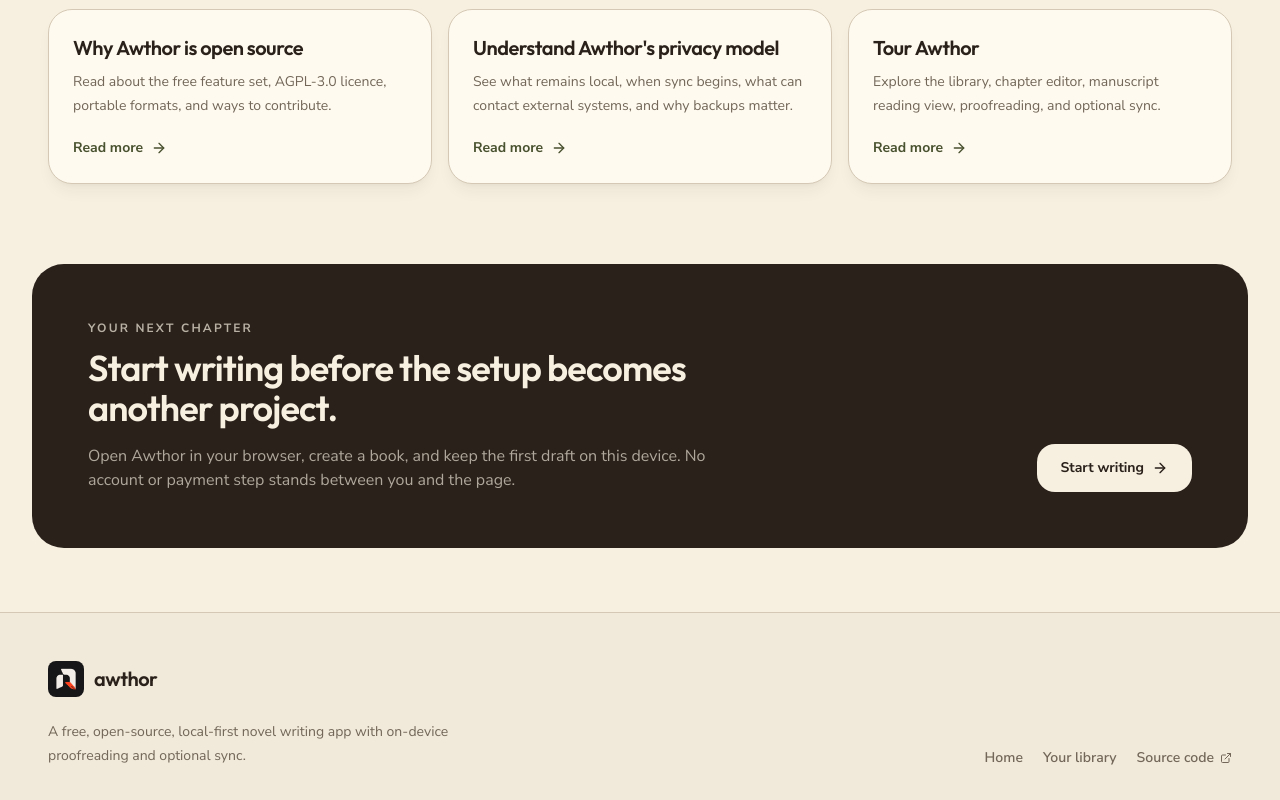
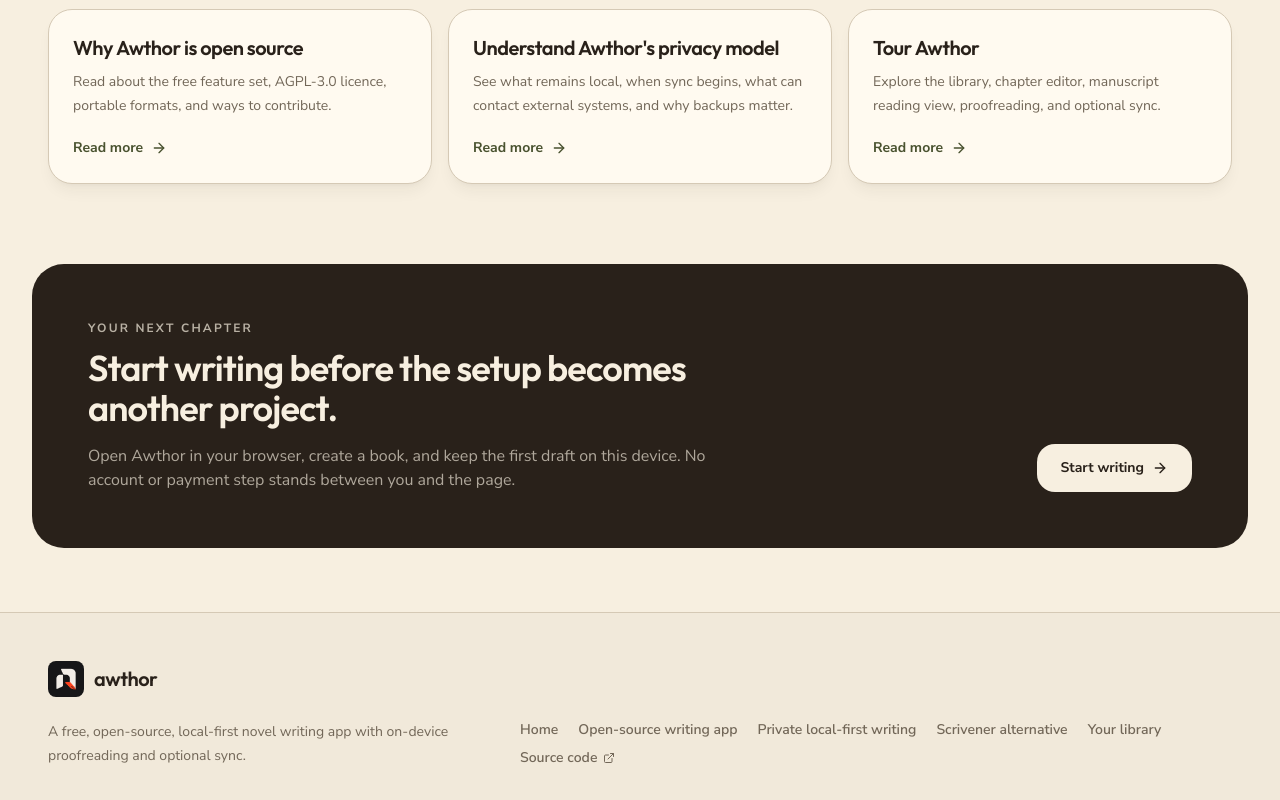
Before and after one commit to vikz91/awthor, a Next.js app: page /scrivener-alternative in a window 1280 px wide. Shown: the part 5230-6030 px from the top of the page. Built offline with nearby package versions, Linux system fonts and the light colour scheme; no server answers.

Commit message:
feat: improve project discovery and funding readiness

```diff
--- a/src/components/marketing/seo-landing-page.tsx
+++ b/src/components/marketing/seo-landing-page.tsx
@@ -449,9 +449,27 @@ function MarketingFooter() {
             optional sync.
           </p>
         </div>
-        <div className="flex flex-wrap gap-x-5 gap-y-2 text-sm font-semibold text-muted-foreground">
+        <nav
+          aria-label="Explore Awthor"
+          className="flex flex-wrap gap-x-5 gap-y-2 text-sm font-semibold text-muted-foreground"
+        >
           <Link className="transition-colors hover:text-foreground" href="/">
             Home
+          </Link>
+          <Link
+            className="transition-colors hover:text-foreground"
+            href="/open-source-novel-writing-app"
+          >
+            Open-source writing app
+          </Link>
+          <Link
+            className="transition-colors hover:text-foreground"
+            href="/private-local-first-writing-app"
+          >
+            Private local-first writing
+          </Link>
+          <Link className="transition-colors hover:text-foreground" href="/scrivener-alternative">
+            Scrivener alternative
           </Link>
           <Link className="transition-colors hover:text-foreground" href="/books">
             Your library
@@ -465,7 +483,7 @@ function MarketingFooter() {
             Source code
             <ExternalLink aria-hidden="true" className="size-3" />
           </a>
-        </div>
+        </nav>
       </div>
     </footer>
   );
```
Also changed, not shown: 2 other files (tests, documents, lock files or other folders).
